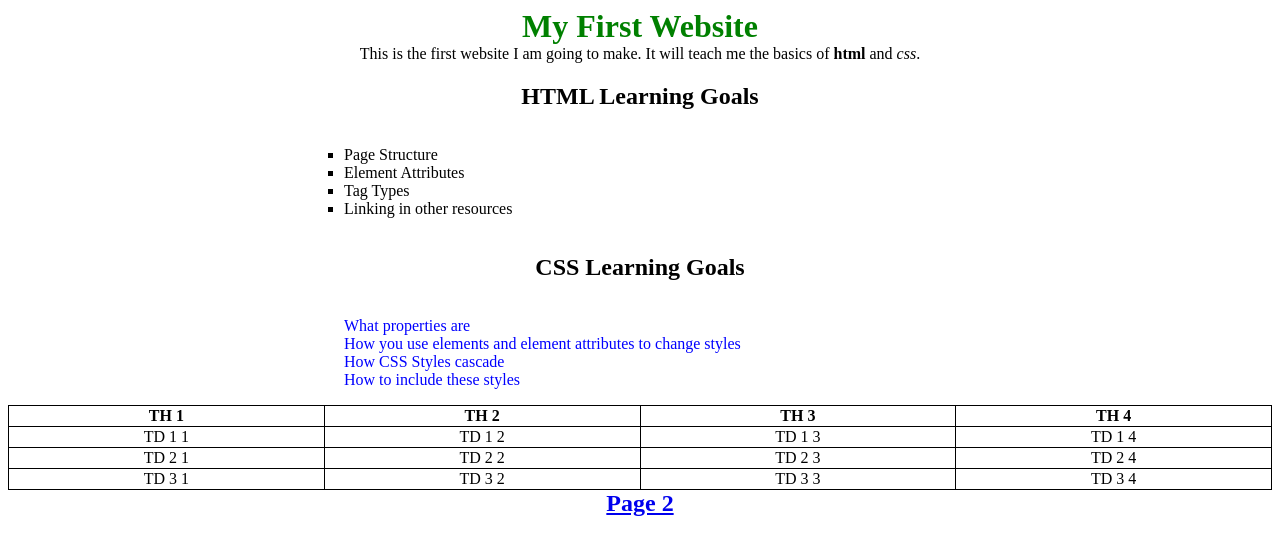
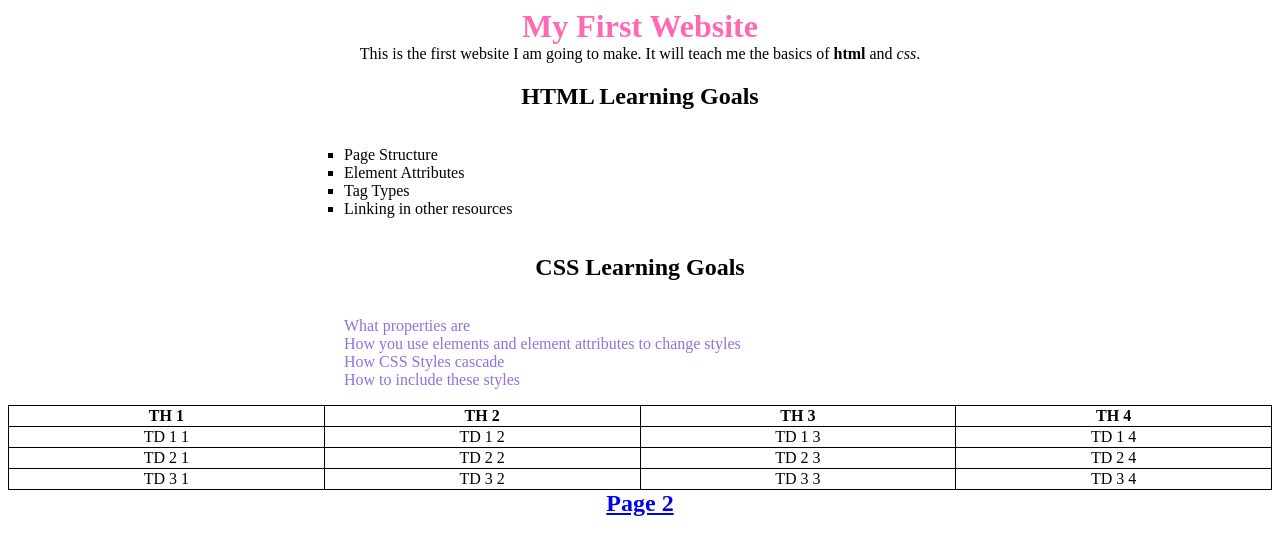
Before and after one commit to MsBeck1997/html-css-prework, a plain HTML site: page index.html in a window 1280 px wide. Drawn offline with Linux system fonts and the light colour scheme.

Commit message:
Fixed minor errors changed colors

```diff
--- a/styles/style.css
+++ b/styles/style.css
@@ -1,5 +1,5 @@
 h1 {
-	color: green;
+	color: hotpink;
 }
 
 li {
@@ -19,7 +19,7 @@ table, td, th {
 }
 
 .css-list {
-	color: blue
+	color: mediumpurple;
 }
 
 .center {
```
